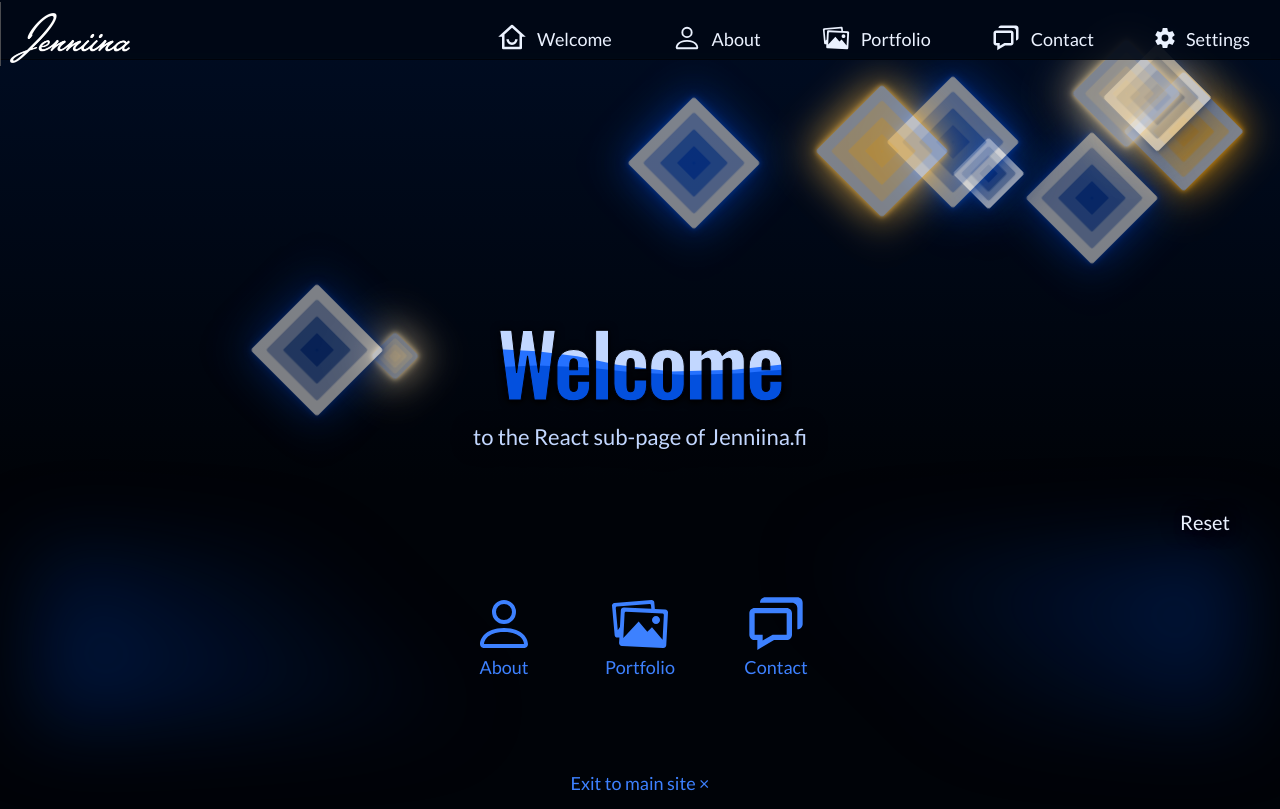
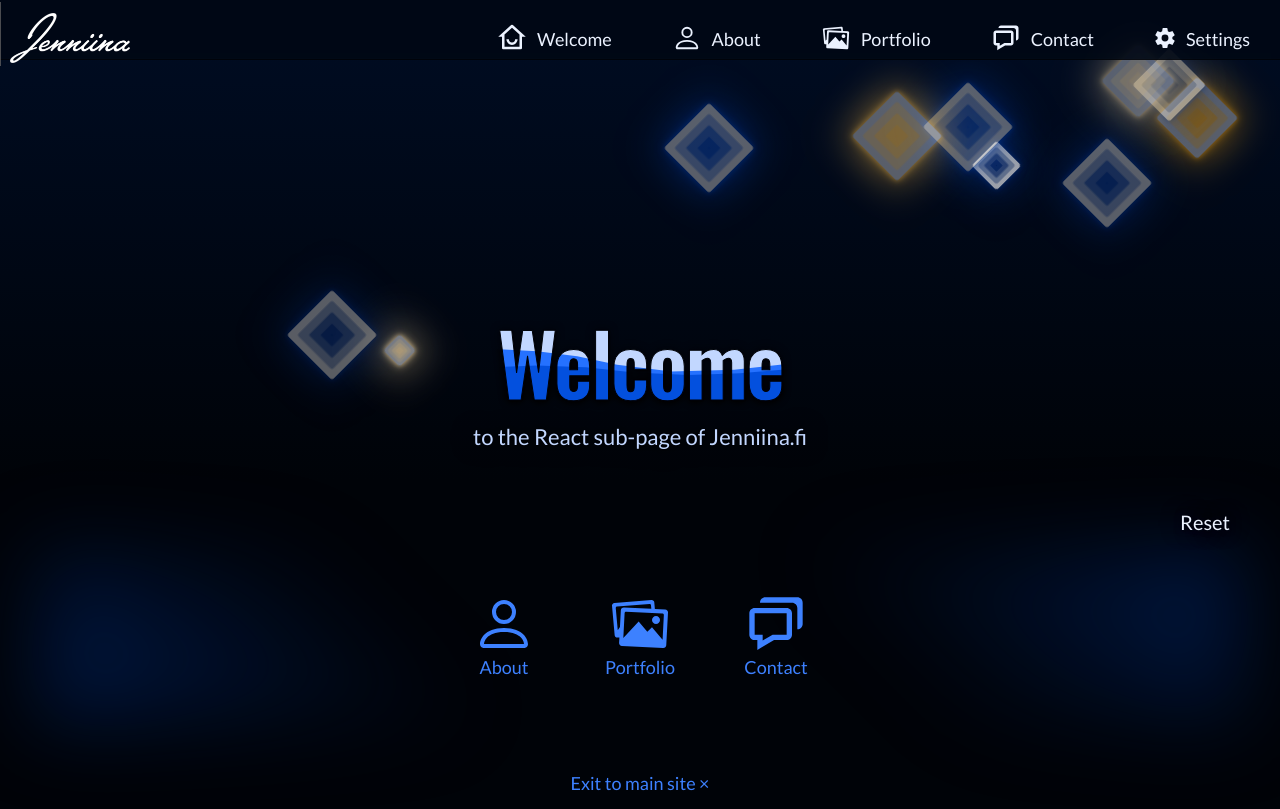
Before and after one commit to jenniina/react-sub-site, a React (Vite) app: page / in a window 1280 px wide. Built offline with nearby package versions, Linux system fonts and the light colour scheme; no server answers.

Commit message:
Make Welcome page's geometric shapes smaller

```diff
--- a/src/components/Hero/Hero.tsx
+++ b/src/components/Hero/Hero.tsx
@@ -168,7 +168,7 @@ export default function Hero({ heading, text }: { heading: string; text: string
             }
             const item: itemProps = {
                 i: i,
-                e: useRandomMinMax(1, 9),
+                e: useRandomMinMax(5, 9),
                 size: Math.round(useRandomMinMax(5, 12)),
                 color: colorSwitch
             }
@@ -189,7 +189,7 @@ export default function Hero({ heading, text }: { heading: string; text: string
         for (let i: number = 1; i <= 4; i++) {
             const span: itemProps = {
                 i: i,
-                e: useRandomMinMax(1, 9),
+                e: useRandomMinMax(5, 9),
                 size: i,
                 color: 'hsla(0, 0%, 100%, 0.8)',
             }
@@ -213,7 +213,7 @@ export default function Hero({ heading, text }: { heading: string; text: string
                     {array.map((item, index: number) => {
 
                         if (location == LOCATION.HOME) {
-                            const dividedBy = 1.5;
+                            const dividedBy = 2.2;
 
                             const style: React.CSSProperties = {
                                 position: 'absolute',
@@ -241,7 +241,7 @@ export default function Hero({ heading, text }: { heading: string; text: string
                                 minHeight: `20px`,
                                 borderRadius: '3px',
                                 opacity: `${item.size > 6
-                                    ? `0.7`
+                                    ? `0.5`
                                     : `0.${Math.ceil(item.size + 3)}`
                                     }`
                                 ,
```
